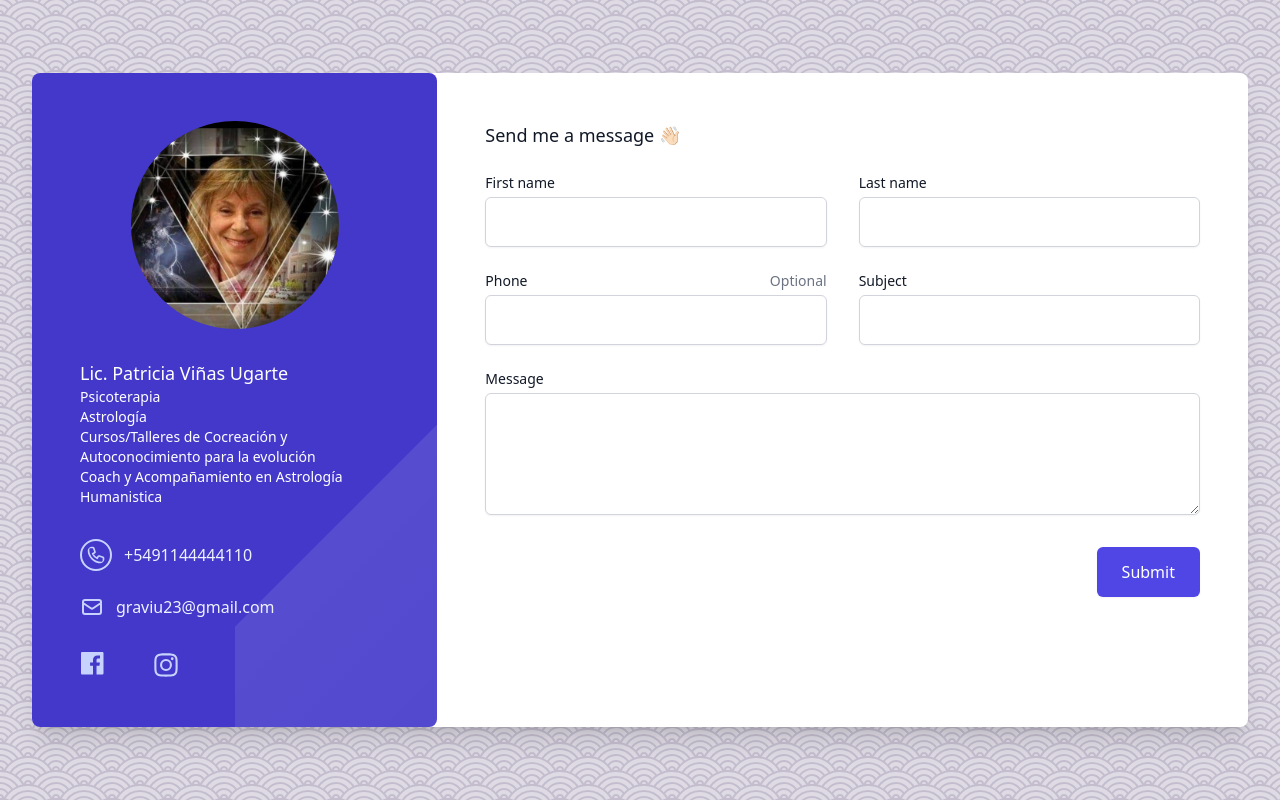
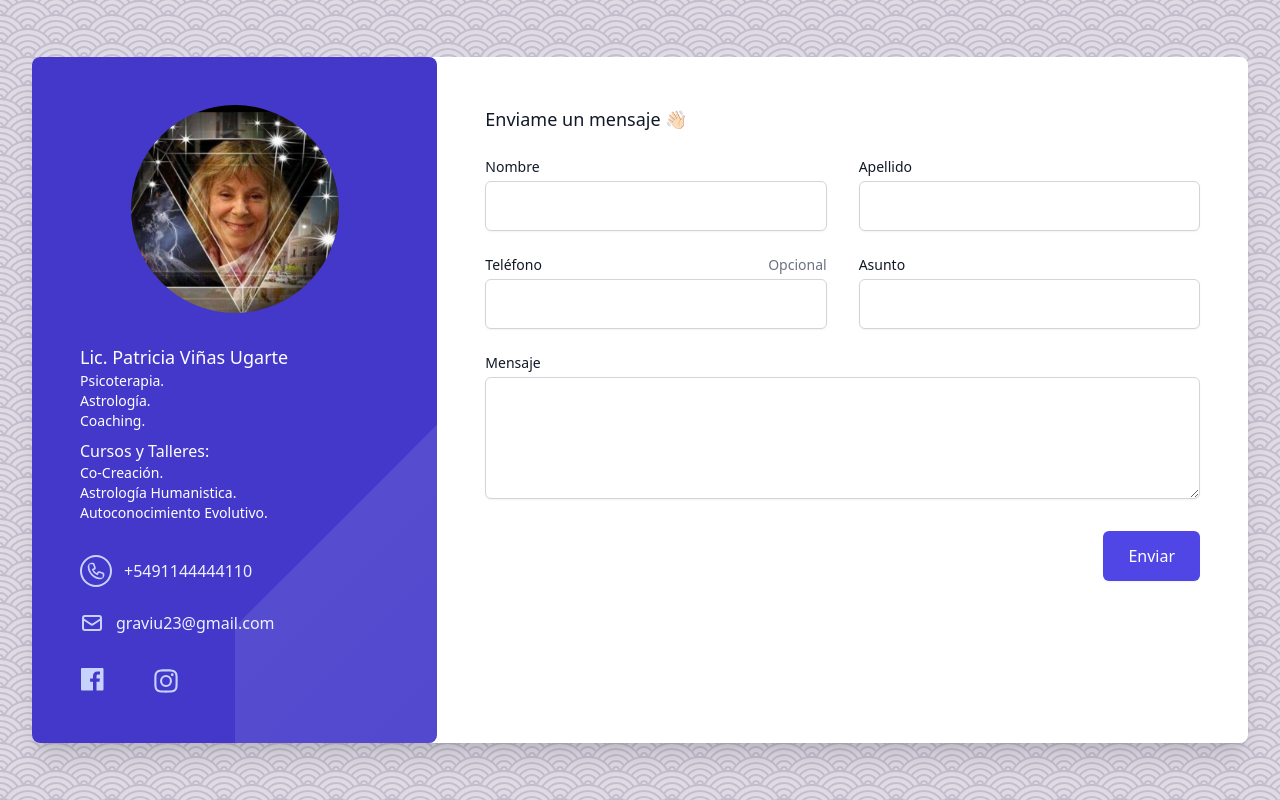
Before and after one commit to arielskap/pato-personal, a Next.js app: page / in a window 1280 px wide. Built offline with nearby package versions, Linux system fonts and the light colour scheme.

Commit message:
fix: data

```diff
--- a/next-seo.config.ts
+++ b/next-seo.config.ts
@@ -3,7 +3,7 @@ import type { DefaultSeoProps } from "next-seo";
 const SEO: DefaultSeoProps = {
 	defaultTitle: 'Patricia Viñas Ugarte 🕉',
   titleTemplate: '%s | Patricia Viñas Ugarte 🕉',
-	description: "Lic. Patricia Viñas Ugarte - Psicoterapia, Astrología, Cursos/Talleres de Cocreación y Autoconocimiento para la evolución, Coach y Acompañamiento en Astrología Humanistica",
+	description: "Lic. Patricia Viñas Ugarte - Psicoterapia, Astrología, Coaching. Cursos y Talleres de Co-Creación, Astrología Humanistica y Autoconocimiento Evolutivo.",
 	additionalLinkTags: [{
     rel: 'icon',
     href: '/favicon-32x32.png',
--- a/src/data/info.ts
+++ b/src/data/info.ts
@@ -3,7 +3,8 @@ import profilePic from '../../public/me.jpeg'
 const info = {
 	name: "Lic. Patricia Viñas Ugarte",
 	image: profilePic,
-	titles: ["Psicoterapia", "Astrología", "Cursos/Talleres de Cocreación y Autoconocimiento para la evolución", "Coach y Acompañamiento en Astrología Humanistica"],
+	titles: ["Psicoterapia.", "Astrología.", "Coaching."],
+	courses: ["Co-Creación.", "Astrología Humanistica.", "Autoconocimiento Evolutivo."],
 	country: "Argentina",
 	contact: {
 		phone: "+5491144444110",
--- a/src/pages/index.tsx
+++ b/src/pages/index.tsx
@@ -138,9 +138,13 @@ ${watchAllFields.message}`)
 							{info.titles.map((title) => (
 								<h2 key={title} className="text-sm text-white">{title}</h2>
 							))}
+							<h2 className="mt-2 font-medium text-white">Cursos y Talleres: </h2>
+							{info.courses.map((course) => (
+								<h2 key={course} className="text-sm text-white">{course}</h2>
+							))}
               <dl className="mt-8 space-y-6">
                 <dt>
-                  <span className="sr-only">Phone number</span>
+                  <span className="sr-only">Número de teléfono</span>
                 </dt>
                 <dd>
 									<a className="flex items-center text-base text-indigo-50" href={`https://wa.me/${info.contact.phone}`} target="_blank" rel="noreferrer">
@@ -204,11 +208,11 @@ ${watchAllFields.message}`)
 
             {/* Contact form */}
             <div className="px-6 py-10 sm:px-10 lg:col-span-2 xl:p-12">
-              <h3 className="text-lg font-medium text-gray-900">Send me a message 👋🏻</h3>
+              <h3 className="text-lg font-medium text-gray-900">Enviame un mensaje 👋🏻</h3>
               <form action="#" method="POST" className="grid grid-cols-1 mt-6 gap-y-6 sm:grid-cols-2 sm:gap-x-8">
                 <div>
                   <label htmlFor="first-name" className="block text-sm font-medium text-gray-900">
-                    First name
+                    Nombre
                   </label>
                   <div className="mt-1">
                     <input
@@ -222,7 +226,7 @@ ${watchAllFields.message}`)
                 </div>
                 <div>
                   <label htmlFor="last-name" className="block text-sm font-medium text-gray-900">
-                    Last name
+                    Apellido
                   </label>
                   <div className="mt-1">
                     <input
@@ -237,10 +241,10 @@ ${watchAllFields.message}`)
                 <div>
                   <div className="flex justify-between">
                     <label htmlFor="phone" className="block text-sm font-medium text-gray-900">
-                      Phone
+                      Teléfono
                     </label>
                     <span id="phone-optional" className="text-sm text-gray-500">
-                      Optional
+                      Opcional
                     </span>
                   </div>
                   <div className="mt-1">
@@ -256,7 +260,7 @@ ${watchAllFields.message}`)
                 </div>
                 <div>
                   <label htmlFor="subject" className="block text-sm font-medium text-gray-900">
-                    Subject
+                    Asunto
                   </label>
                   <div className="mt-1">
                     <input
@@ -270,7 +274,7 @@ ${watchAllFields.message}`)
                 <div className="sm:col-span-2">
                   <div className="flex justify-between">
                     <label htmlFor="message" className="block text-sm font-medium text-gray-900">
-                      Message
+                      Mensaje
                     </label>
                   </div>
                   <div className="mt-1">
@@ -289,7 +293,7 @@ ${watchAllFields.message}`)
                     href={mailMessage}
                     className="inline-flex items-center justify-center w-full px-6 py-3 mt-2 text-base font-medium text-white bg-indigo-600 border border-transparent rounded-md shadow-sm hover:bg-indigo-700 focus:outline-none focus:ring-2 focus:ring-offset-2 focus:ring-indigo-500 sm:w-auto"
                   >
-                    Submit
+                    Enviar
                   </a>
                 </div>
               </form>
```
Also changed, not shown: 1 other file (tests, documents, lock files or other folders).
